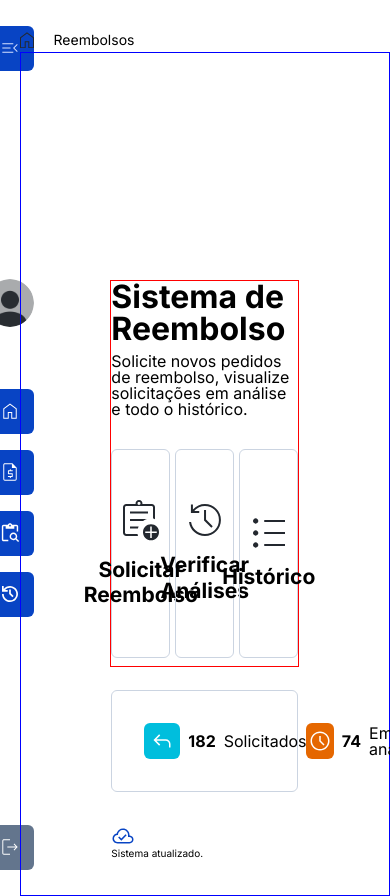
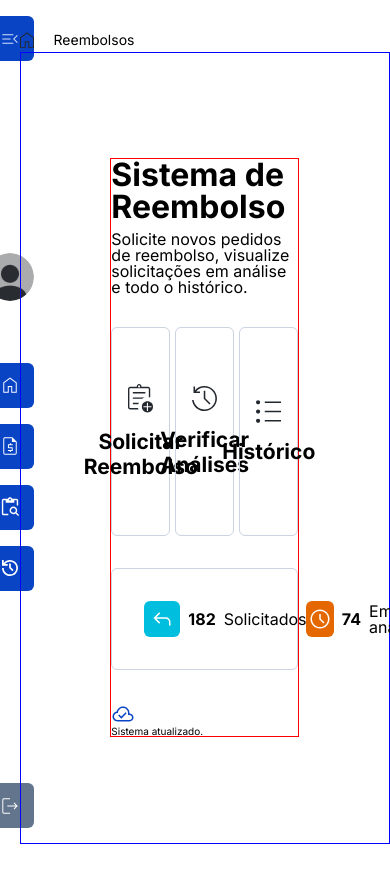
Before and after one commit to rosadevsolutions/2025-vainaweb-sispar, a React (Vite) app: page /reembolsos in a window 390 px wide. Shown: the top 896 px of the page. After the commit the page ends 844 px from the top, so only its background shows below. Built offline with nearby package versions, Linux system fonts and the light colour scheme.

Commit message:
reembolsos services cards responsividade

```diff
--- a/src/components/Reembolsos/Reembolsos.module.scss
+++ b/src/components/Reembolsos/Reembolsos.module.scss
@@ -1,6 +1,7 @@
 .page{
   &__wrapper{
     display: flex;
+    height: 100vh;
     width: 100vw;
   }
 
@@ -9,11 +10,6 @@
     flex-direction: column;
     width: 95%;
   }
-}
-
-.aside__wrapper{
-  heigth: 100vh;
-  width: 5%;
 }
 
 .main {
@@ -30,7 +26,6 @@
     display: flex;
     flex-direction: column;
     gap: 3.2rem;
-    height: 46%;
     width: 51.25%;
   }
 }
@@ -72,6 +67,7 @@
     gap: 1.6rem;
     height: 20.9rem;
     justify-content: center;
+    padding: 1.6rem;
     transition: border .5s        ;
     width: 31.5%;
 
```
